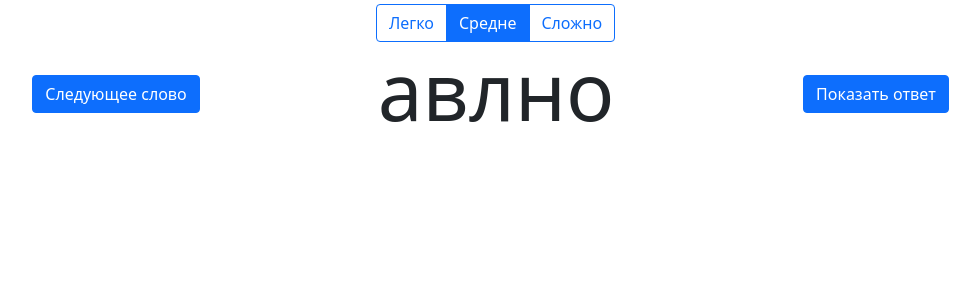
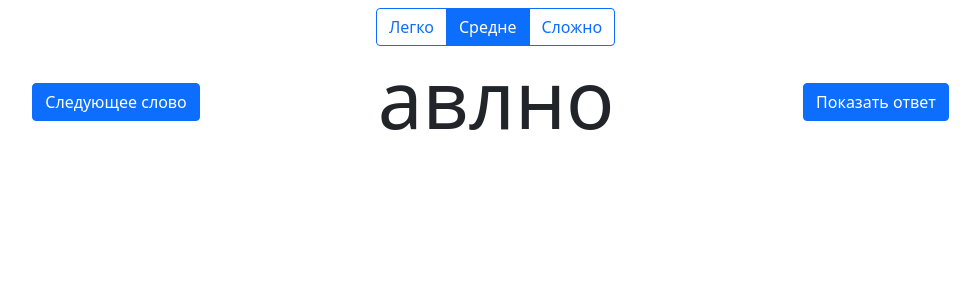
Before and after one commit to serbathome/words, a Flask app: page / in a window 1280 px wide. Shown: the top 300 px of the page, without its empty margins (144-1124 px from the left). Run offline with Flask 2, Linux system fonts and the light colour scheme.

Commit message:
updated padding

```diff
--- a/templates/index.html
+++ b/templates/index.html
@@ -49,7 +49,7 @@
 <body>
     <div class="container pt-1">
 
-        <div class="row text-center align-items-center">
+        <div class="row text-center align-items-center pt-1">
             <div class="col-sm"></div>
             <div class="col-sm">
                 <div class="btn-group" role="group" aria-label="Basic radio toggle button group">
@@ -66,7 +66,7 @@
             <div class="col-sm"></div>
         </div>
 
-        <div class="row text-center align-items-center">
+        <div class="row text-center align-items-center pt-1">
             <div class="col-sm">
                 <button id="next" class="btn btn-primary">Cледующее слово</button>
             </div>
```
